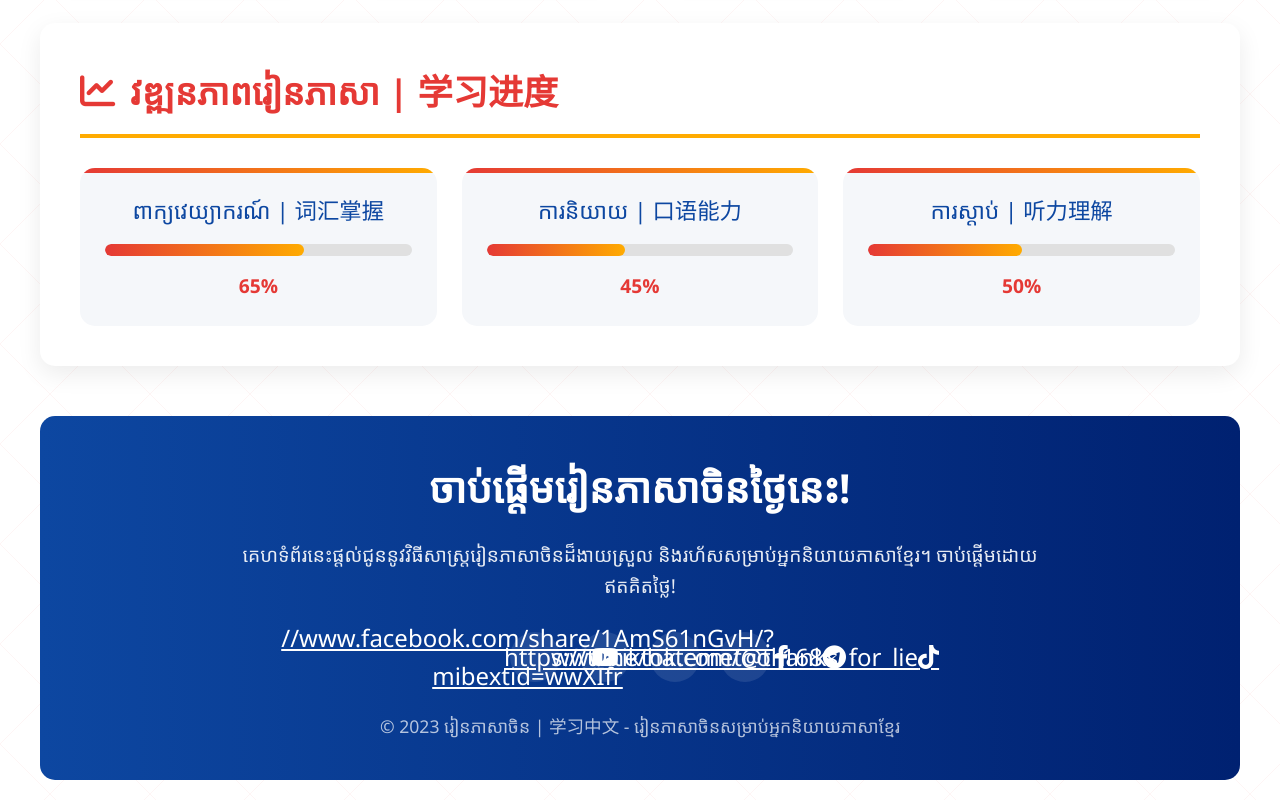
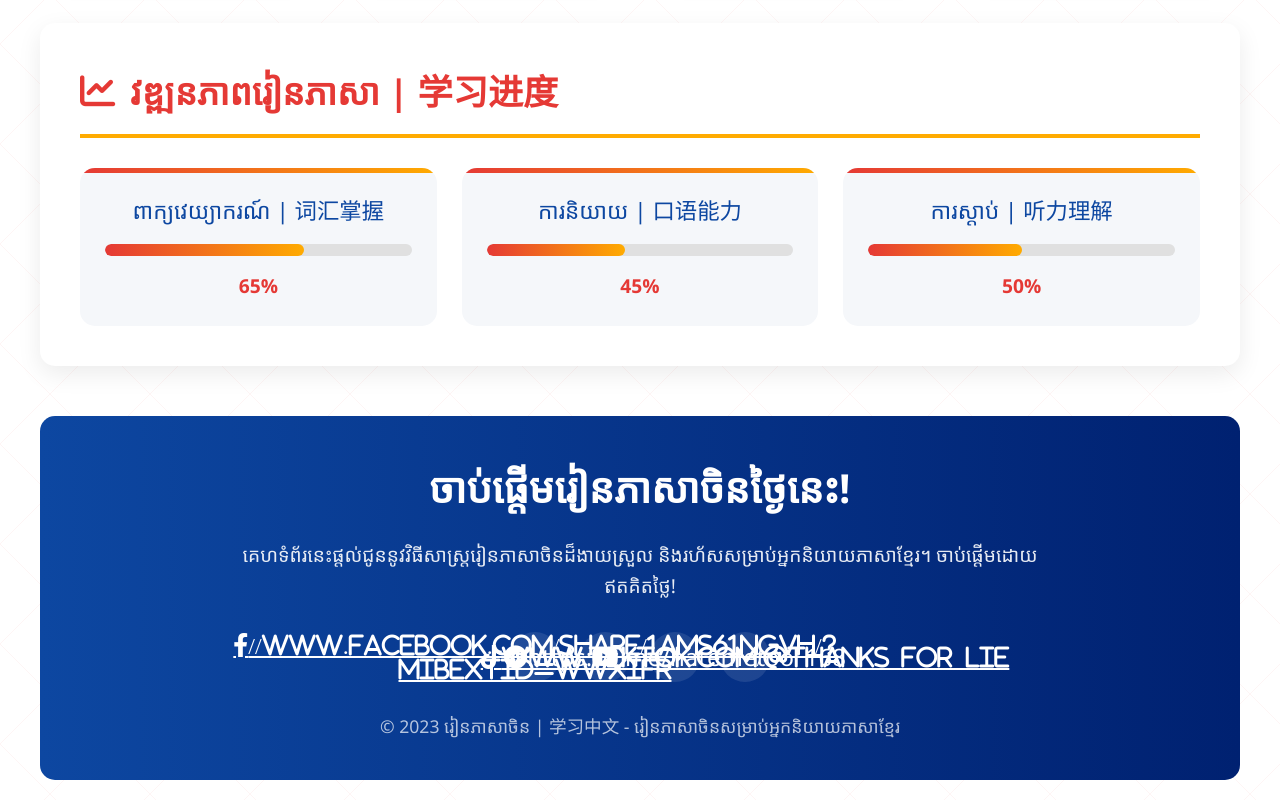
Before and after one commit to Komkheth/learn-chinese-khmerKH1, a plain HTML site: page index.html in a window 1280 px wide. Shown: the part 2856-3656 px from the top of the page. Drawn offline with Linux system fonts and the light colour scheme.

Commit message:
Update index.html

```diff
--- a/index.html
+++ b/index.html
@@ -1449,10 +1449,10 @@
                 <p class="footer-desc">គេហទំព័រនេះផ្តល់ជូននូវវិធីសាស្ត្ររៀនភាសាចិនដ៏ងាយស្រួល និងរហ័សសម្រាប់អ្នកនិយាយភាសាខ្មែរ។ ចាប់ផ្តើមដោយឥតគិតថ្លៃ!</p>
 
                 <div class="social-links">
-                    <a href="#" class="social-link"https:>//www.facebook.com/share/1AmS61nGvH/?mibextid=wwXIfr<i class="fab fa-facebook-f"></i></a>
+                    <a href="#" class="social-link"https:><i class="fab fa-facebook-f">//www.facebook.com/share/1AmS61nGvH/?mibextid=wwXIfr</i></a>
                     <a href="#" class="social-link"><i class="fab fa-youtube"></i></a>
-                    <a href="#" class="social-link">https://t.me/hatemetoo_168<i class="fab fa-telegram"></i></a>
-                    <a href="#" class="social-link">www.tiktok.com/@thanks_for_lie<i class="fab fa-tiktok"></i></a>
+                    <a href="#" class="social-link"><i class="fab fa-telegram"></i>https://t.me/hatemetoo_168</a>
+                    <a href="#" class="social-link"><i class="fab fa-tiktok">www.tiktok.com/@thanks_for_lie</i></a>
                 </div>
 
                 <div class="copyright">
```
